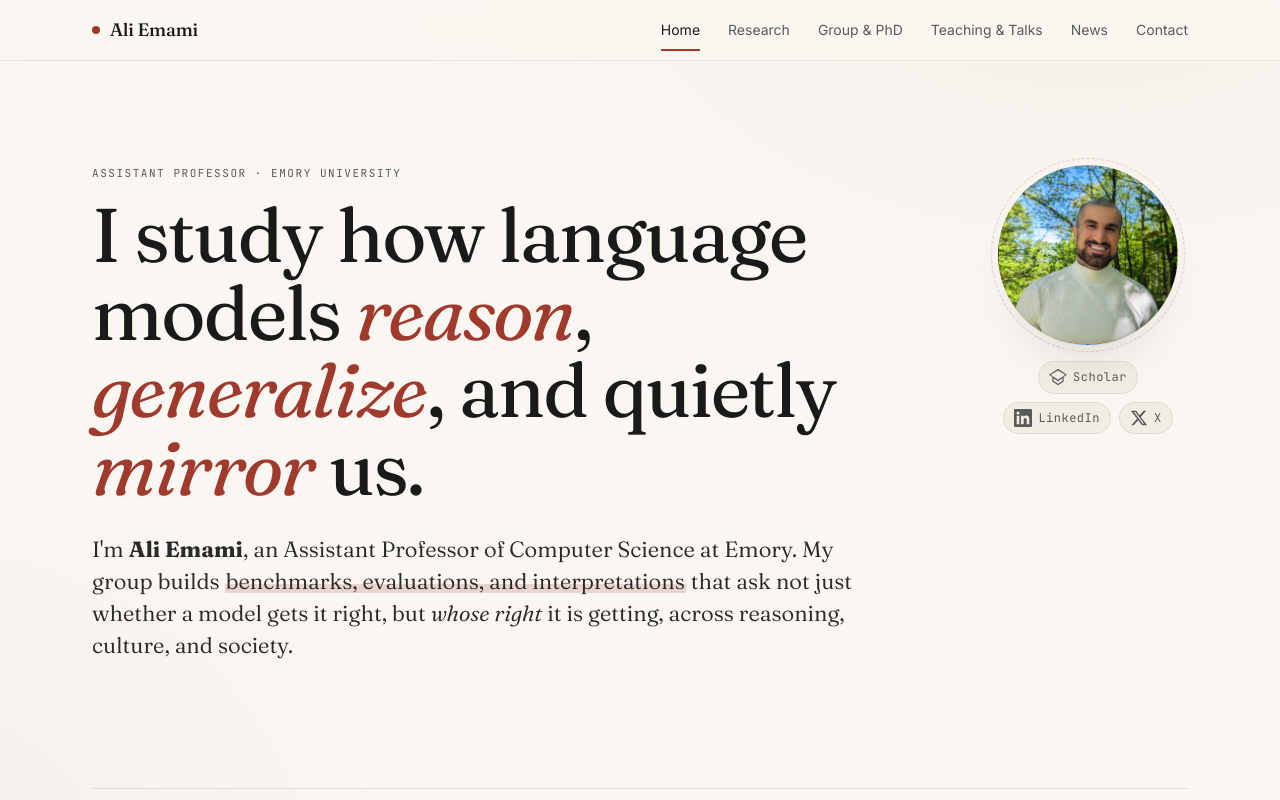
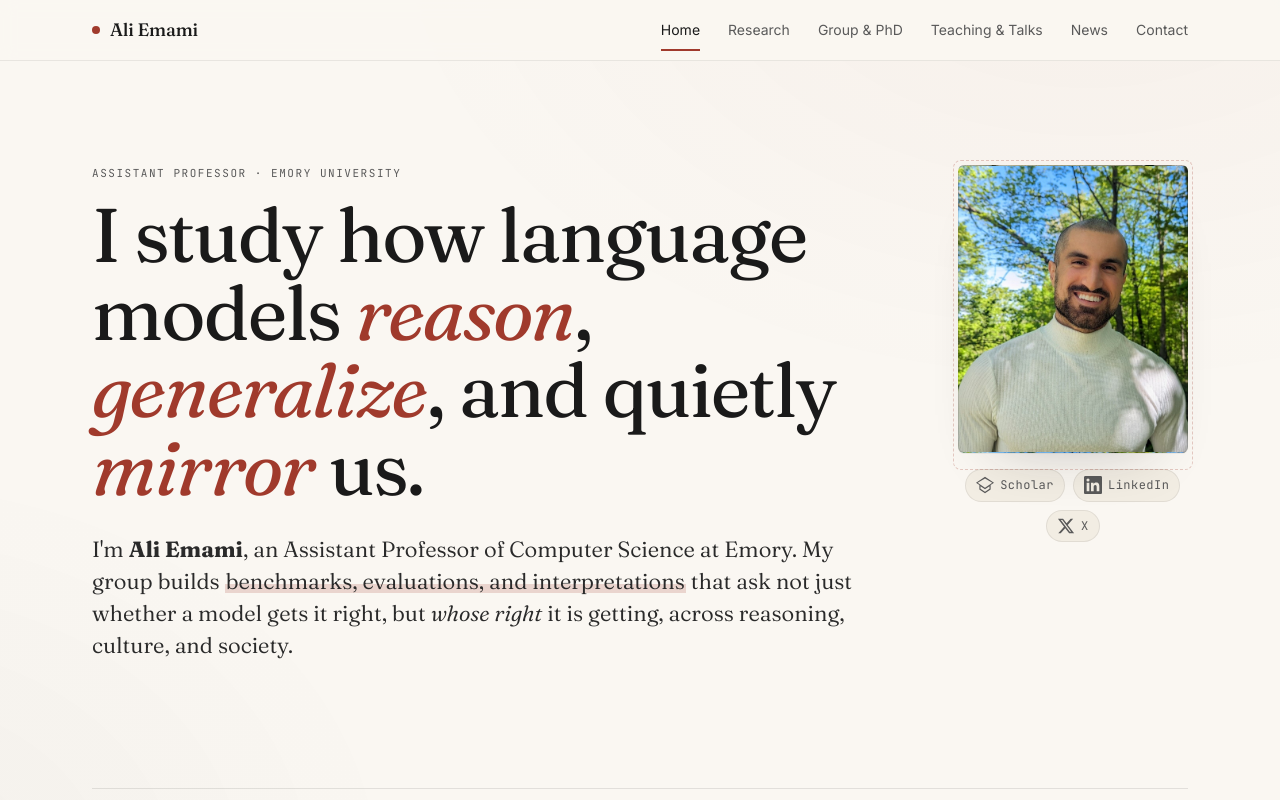
Before and after one commit to aemami1/site-v2, a React (Vite) app: page / in a window 1280 px wide. Shown: the top 800 px of the page. Built offline with nearby package versions, Linux system fonts and the light colour scheme.

Commit message:
Desktop: rectangular scaling portrait; mobile: keep circle

```diff
--- a/src/styles.css
+++ b/src/styles.css
@@ -105,7 +105,7 @@ ul { margin: 0; padding: 0; list-style: none; }
 }
 .hero-grid {
   display: grid;
-  grid-template-columns: 1fr 200px;
+  grid-template-columns: 1fr clamp(220px, 18vw, 320px);
   gap: 48px;
   align-items: start;
 }
@@ -170,8 +170,9 @@ ul { margin: 0; padding: 0; list-style: none; }
   padding: 0 1px;
 }
 .avatar {
-  width: 180px; height: 180px;
-  border-radius: 50%;
+  width: 100%;
+  aspect-ratio: 4 / 5;
+  border-radius: 6px;
   background-size: cover; background-position: center;
   border: 1px solid rgba(26,26,26,0.1);
   box-shadow:
@@ -181,10 +182,11 @@ ul { margin: 0; padding: 0; list-style: none; }
 }
 .avatar::after {
   content: "";
-  position: absolute; inset: -8px;
+  position: absolute;
+  inset: -6px -6px -18px -6px;
   border: 1px dashed rgba(160,58,44,0.25);
-  border-radius: 50%;
-  animation: slowspin 80s linear infinite;
+  border-radius: 8px;
+  pointer-events: none;
 }
 @keyframes slowspin { to { transform: rotate(360deg); } }
 
@@ -588,7 +590,12 @@ body.dark .nav { background: color-mix(in oklch, var(--paper) 88%, transparent);
   .nav-panel { display: flex; }
   .hero-grid { grid-template-columns: 1fr; justify-items: center; text-align: center; }
   .hero-side { order: -1; }
-  .avatar { width: 160px; height: 160px; }
+  .avatar {
+    width: 160px; height: 160px;
+    aspect-ratio: auto;
+    border-radius: 50%;
+  }
+  .avatar::after { border-radius: 50%; inset: -8px; }
   .meta-strip { grid-template-columns: 1fr 1fr; }
   .section-head { grid-template-columns: 1fr; gap: 8px; }
   .feature { grid-template-columns: 50px 1fr; }
```
